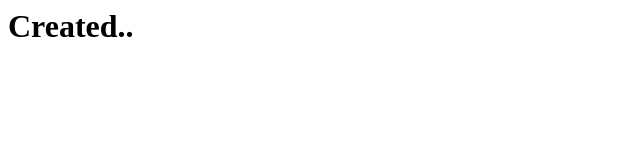
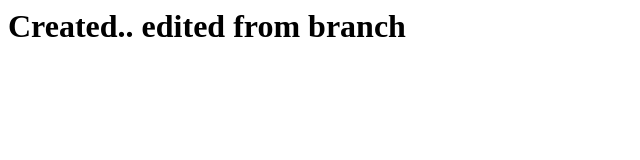
Before and after one commit to bajeeshe/project2, a plain HTML site: page index.html in a window 1280 px wide. Shown: the whole page, without its empty margins (0-640 px from the left). Drawn offline with Linux system fonts and the light colour scheme.

Commit message:
chenges from brnch

```diff
--- a/index.html
+++ b/index.html
@@ -1 +1,2 @@
-<h1>Created..</h1>
+<h1>Created..
+edited from branch</h1>
```
